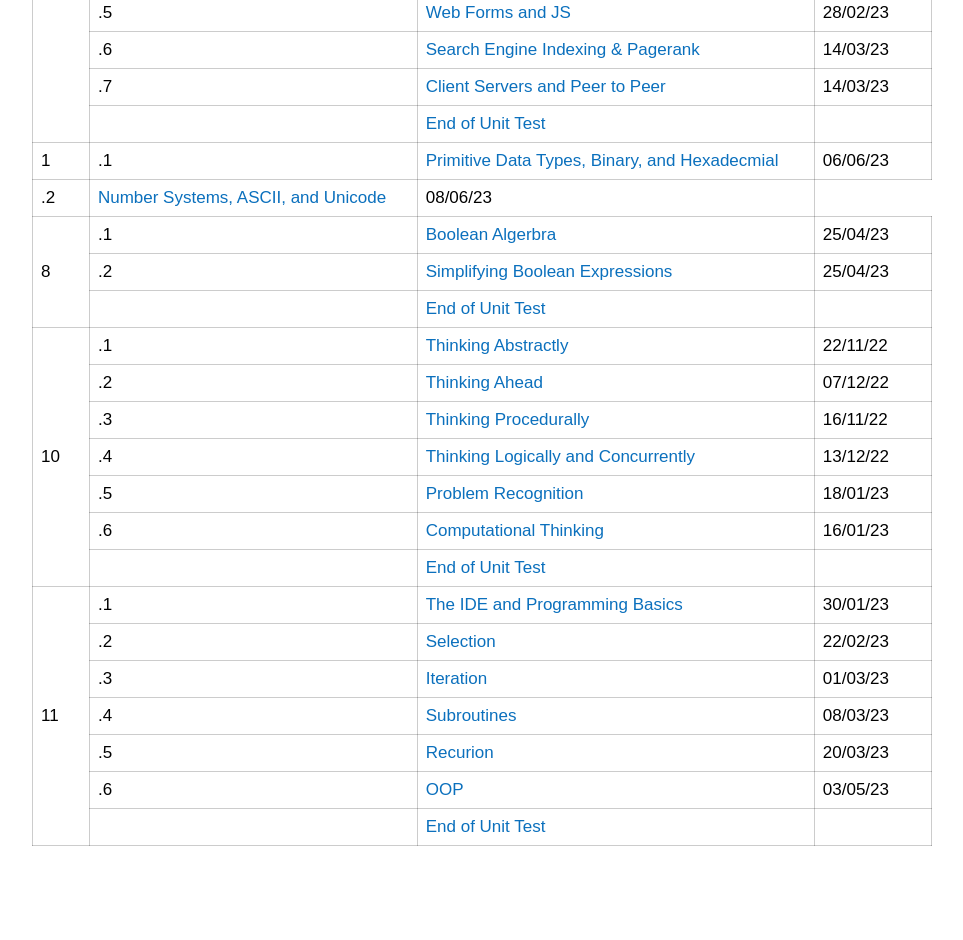
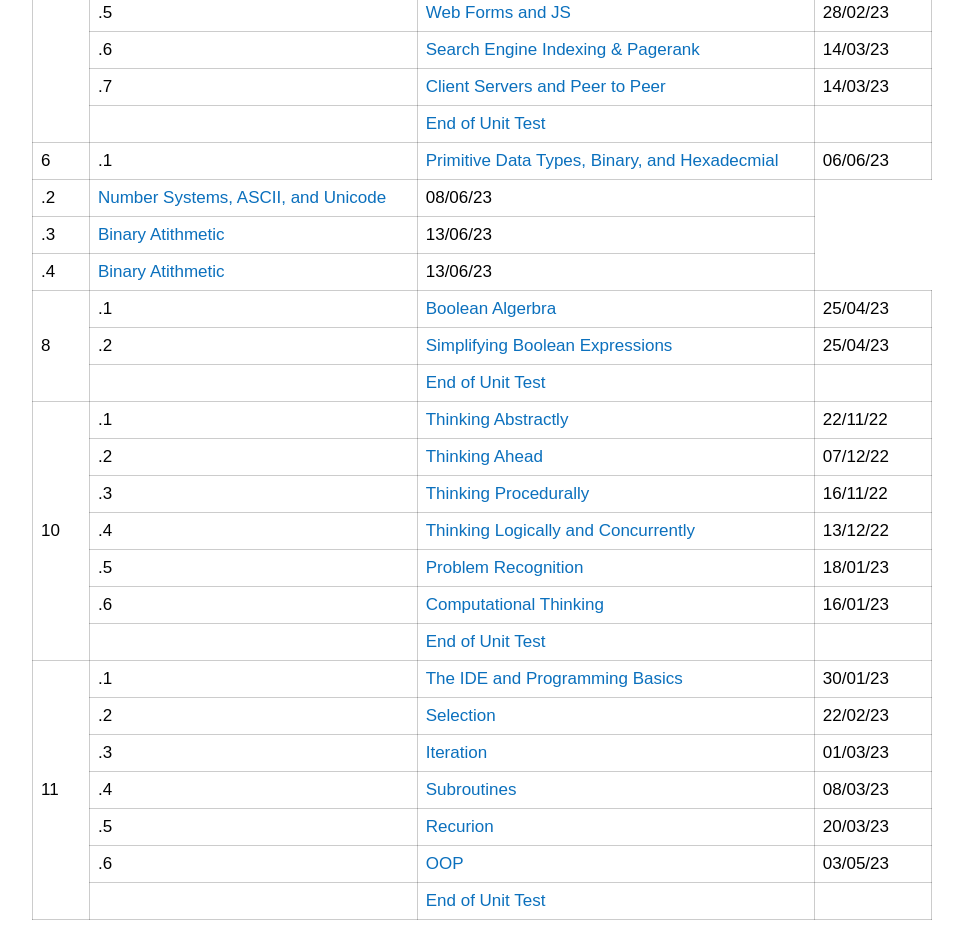
Before and after one commit to cuustard/schoolwork, a plain HTML site: page computing/computing.html in a window 1280 px wide. Shown: the part 1054-1994 px from the top of the page, without its empty margins (158-1121 px from the left). Drawn offline with Linux system fonts and the light colour scheme; a web font is replaced by a local one.

Commit message:
asfhsdpafsa

```diff
--- a/computing/computing.html
+++ b/computing/computing.html
@@ -182,17 +182,29 @@
             </tr>
 
             <tr>
-                <td rowspan=1 class="centered" style="background-color: white;">1</td>
+                <td rowspan=1 class="centered" style="background-color: white;">6</td>
                 <td>.1</td>
                 <td><a href="computing_pages/6.1_primitive_data_binary_hex.html">Primitive Data Types, Binary, and Hexadecmial</a></td>
                 <td>06/06/23</td>
-              </tr>
+            </tr>
 
-              <tr>
+            <tr>
                 <td>.2</td>
                 <td><a href="computing_pages/6.2_number_systems_ASCII_and_unicode.html">Number Systems, ASCII, and Unicode</a></td>
                 <td>08/06/23</td>
-              </tr>
+            </tr>
+
+            <tr>
+                <td>.3</td>
+                <td><a href="computing_pages/6.3_binary_arithmetic.html">Binary Atithmetic</a></td>
+                <td>13/06/23</td>
+            </tr>
+
+            <tr>
+                <td>.4</td>
+                <td><a href="computing_pages/6.4_floating_point_arithmetic.html">Binary Atithmetic</a></td>
+                <td>13/06/23</td>
+            </tr>
 
             <tr>
                 <td rowspan="3" class="centered" style="background-color: white;">8</td>
```
Also changed, not shown: 2 other files.
